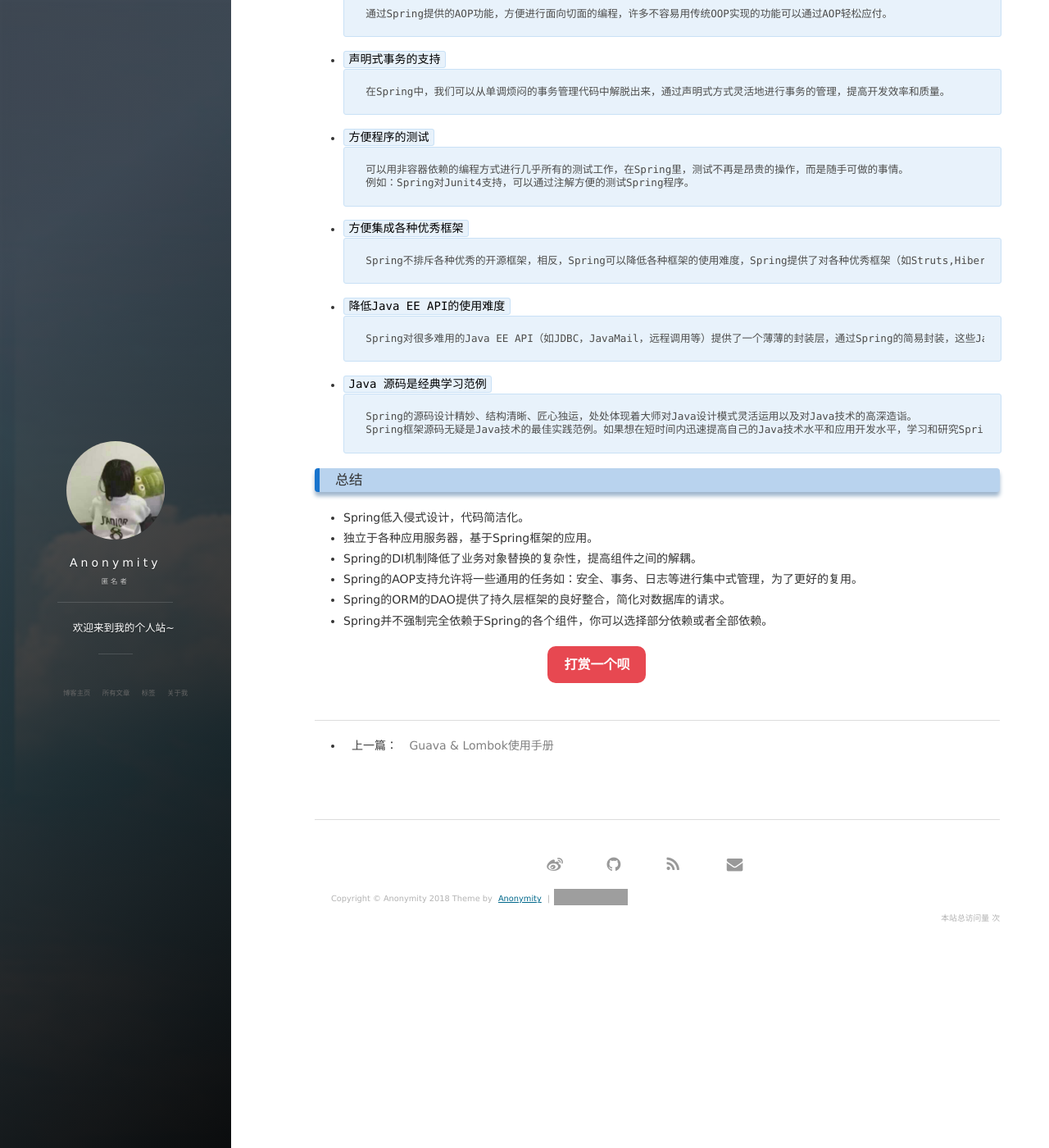
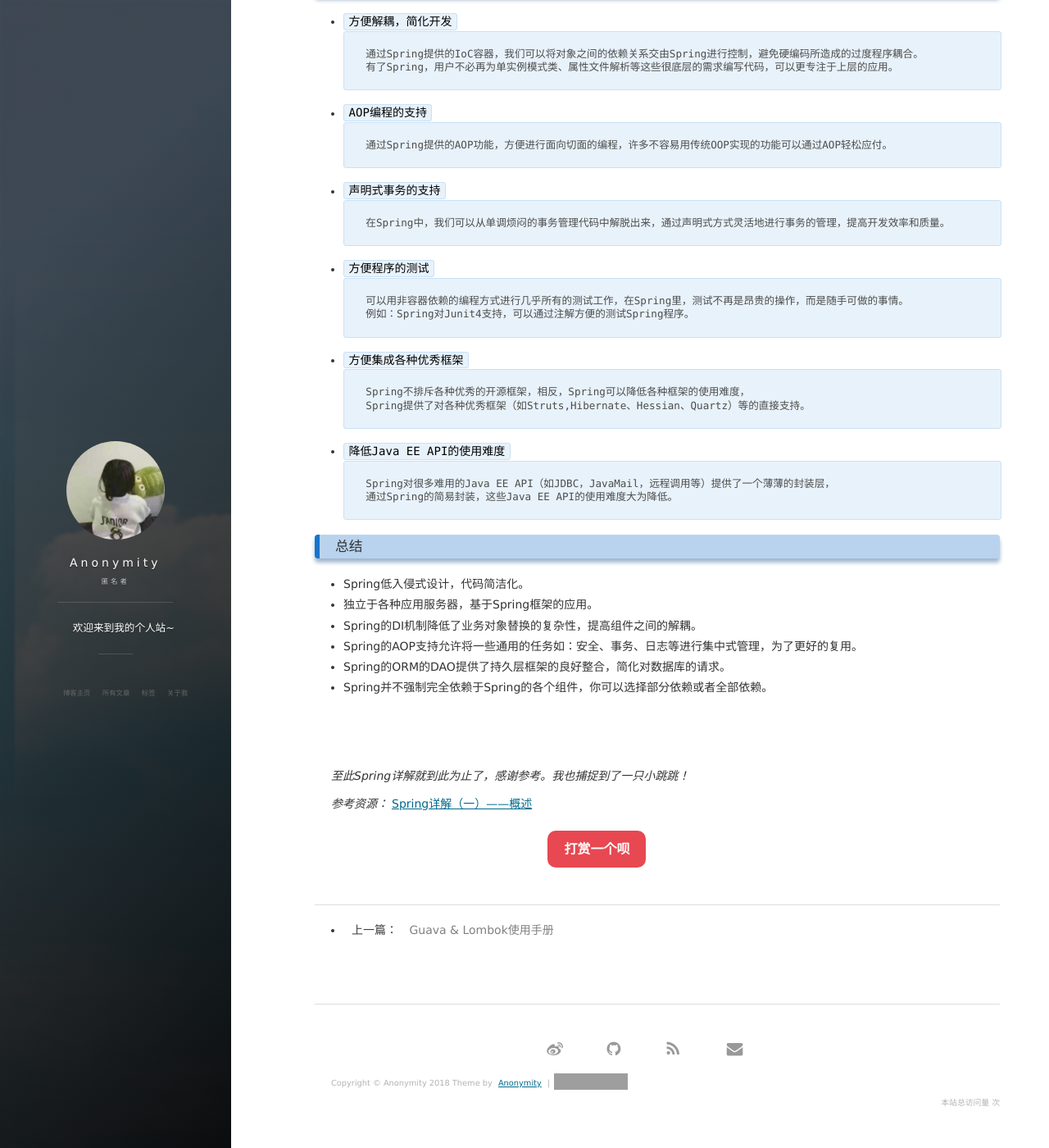
Before and after one commit to 51392010/test_blog, a Jekyll site: the page built from _posts/2018-09-07-Spring.md, in a window 1280 px wide and 1400 px high, scrolled down 1245 px. Shown: the whole window at 82% size. Built offline with Jekyll 4.4.1, drawn with Linux system fonts in a browser that asks for light colours; nearby versions of some CDN libraries; comment, search, counter and statistics services are not loaded; some of the changed text lies outside the part shown; grey boxes are pictures that could not be loaded.

Commit message:
commit version1.2.7

````diff
--- a/_posts/2018-09-07-Spring.md
+++ b/_posts/2018-09-07-Spring.md
@@ -5,13 +5,16 @@ date: 2018-09-08
 tag: JAVA
 ---
 
+### 什么是Spring
+Spring是一个开源框架，Spring是于2003年兴起的一个轻量级的Java 开发框架。它是为了解决企业应用开发的复杂性而创建的。框架的主要优势之一就是其分层架构，分层架构允许使用者选择使用哪一个组件进行开发，同时为 J2EE 应用程序开发提供集成的框架。Spring使用JavaBean来替代原来使用EJB完成的事情。Spring的核心是[控制反转](https://baike.baidu.com/item/%E6%8E%A7%E5%88%B6%E5%8F%8D%E8%BD%AC/1158025?fr=aladdin)(IOC)、[面向切面](https://baike.baidu.com/item/AOP/1332219)(AOP)。
+
 ### Spring介绍
 Spring Framework为现代基于Java的企业应用程序提供了全面的编程和配置模型可在任何类型的部署平台上。
 
 Spring的一个关键要素是应用程序级别的基础架构支持：Spring专注于企业应用程序的“管道”，以便团队可以专注于应用程序级业务逻辑，而无需与特定部署环境建立不必要的联系。
 
 ### Spring 特征
-- `轻量：`首先spring是轻量级框架，不像EJB属于重量级笨重的框架，从大小与开销两方面而言Spring都是轻量的。
+- `轻量：`首先Spring是轻量级框架，不像EJB属于重量级笨重的框架，从大小与开销两方面而言Spring都是轻量的。
 <br/>
 Spring是非侵入式的：典型地，Spring应用中的对象不依赖于Spring的特定类。
 <br/>
@@ -44,17 +47,17 @@ Spring是非侵入式的：典型地，Spring应用中的对象不依赖于Sprin
 <br/>
 - [`语言：`](https://docs.spring.io/spring-framework/docs/current/spring-framework-reference/languages.html)Kotlin，Groovy，动态语言。
 
-### 最低要求
+### Spring Framework最低要求
 - Spring Framework 5.x的JDK 8+
 - Spring Framework 4.x的JDK 6+
 
 ### Spring 特点
 
 - `方便解耦，简化开发`
-<br/>
+```
 通过Spring提供的IoC容器，我们可以将对象之间的依赖关系交由Spring进行控制，避免硬编码所造成的过度程序耦合。
 有了Spring，用户不必再为单实例模式类、属性文件解析等这些很底层的需求编写代码，可以更专注于上层的应用。
-
+```
 
 - `AOP编程的支持`
 ```
@@ -74,18 +77,14 @@ Spring是非侵入式的：典型地，Spring应用中的对象不依赖于Sprin
 
 - `方便集成各种优秀框架`
 ```
-Spring不排斥各种优秀的开源框架，相反，Spring可以降低各种框架的使用难度，Spring提供了对各种优秀框架（如Struts,Hibernate、Hessian、Quartz）等的直接支持。
+Spring不排斥各种优秀的开源框架，相反，Spring可以降低各种框架的使用难度，
+Spring提供了对各种优秀框架（如Struts,Hibernate、Hessian、Quartz）等的直接支持。
 ```
 
 - `降低Java EE API的使用难度`
 ```
-Spring对很多难用的Java EE API（如JDBC，JavaMail，远程调用等）提供了一个薄薄的封装层，通过Spring的简易封装，这些Java EE API的使用难度大为降低。
-```
-
-- `Java 源码是经典学习范例`
-```
-Spring的源码设计精妙、结构清晰、匠心独运，处处体现着大师对Java设计模式灵活运用以及对Java技术的高深造诣。
-Spring框架源码无疑是Java技术的最佳实践范例。如果想在短时间内迅速提高自己的Java技术水平和应用开发水平，学习和研究Spring源码将会使你收到意想不到的效果。
+Spring对很多难用的Java EE API（如JDBC，JavaMail，远程调用等）提供了一个薄薄的封装层，
+通过Spring的简易封装，这些Java EE API的使用难度大为降低。
 ```
 
 ### 总结
@@ -95,3 +94,12 @@ Spring框架源码无疑是Java技术的最佳实践范例。如果想在短时
 - Spring的AOP支持允许将一些通用的任务如：安全、事务、日志等进行集中式管理，为了更好的复用。
 - Spring的ORM的DAO提供了持久层框架的良好整合，简化对数据库的请求。
 - Spring并不强制完全依赖于Spring的各个组件，你可以选择部分依赖或者全部依赖。
+
+
+<br/>
+
+<br/>
+
+*至此Spring详解就到此为止了，感谢参考。我也捕捉到了一只小跳跳！*
+
+*参考资源：*[Spring详解（一）------概述](https://www.cnblogs.com/ysocean/p/7466191.html)
````
